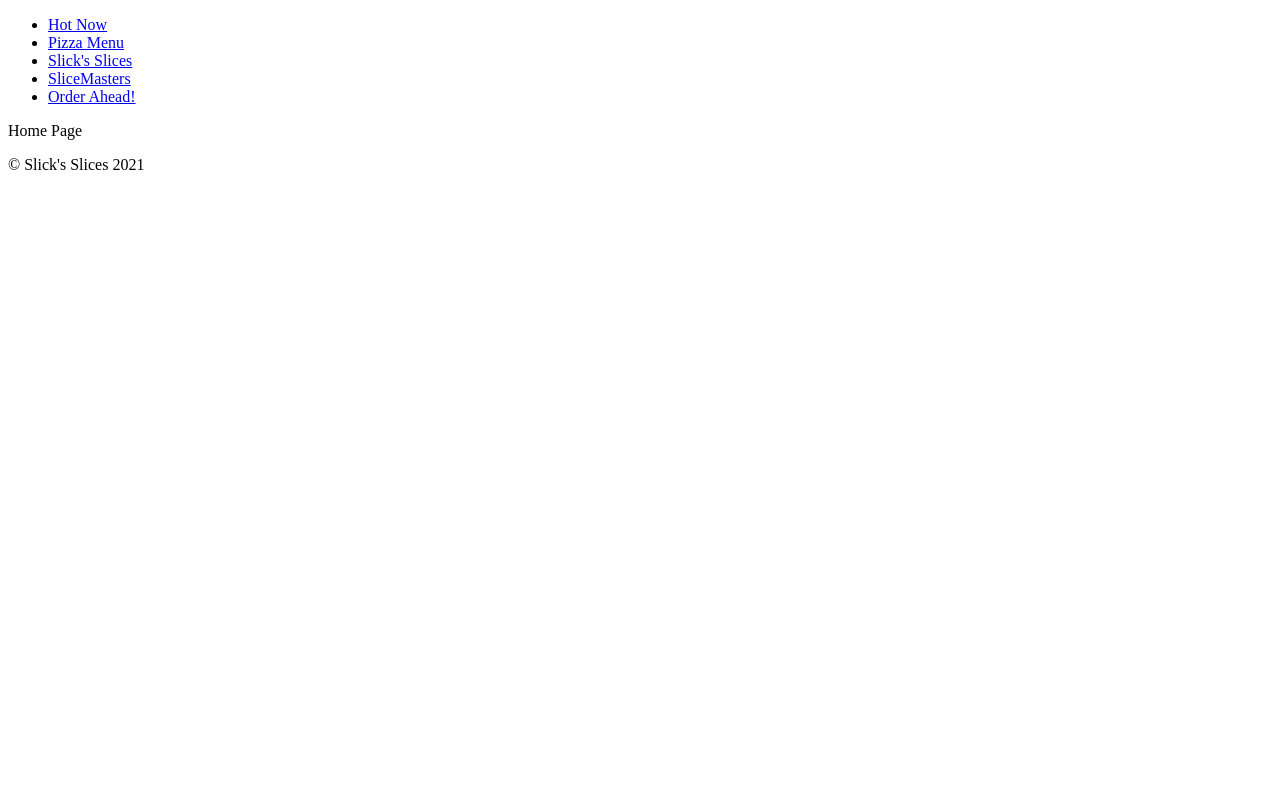
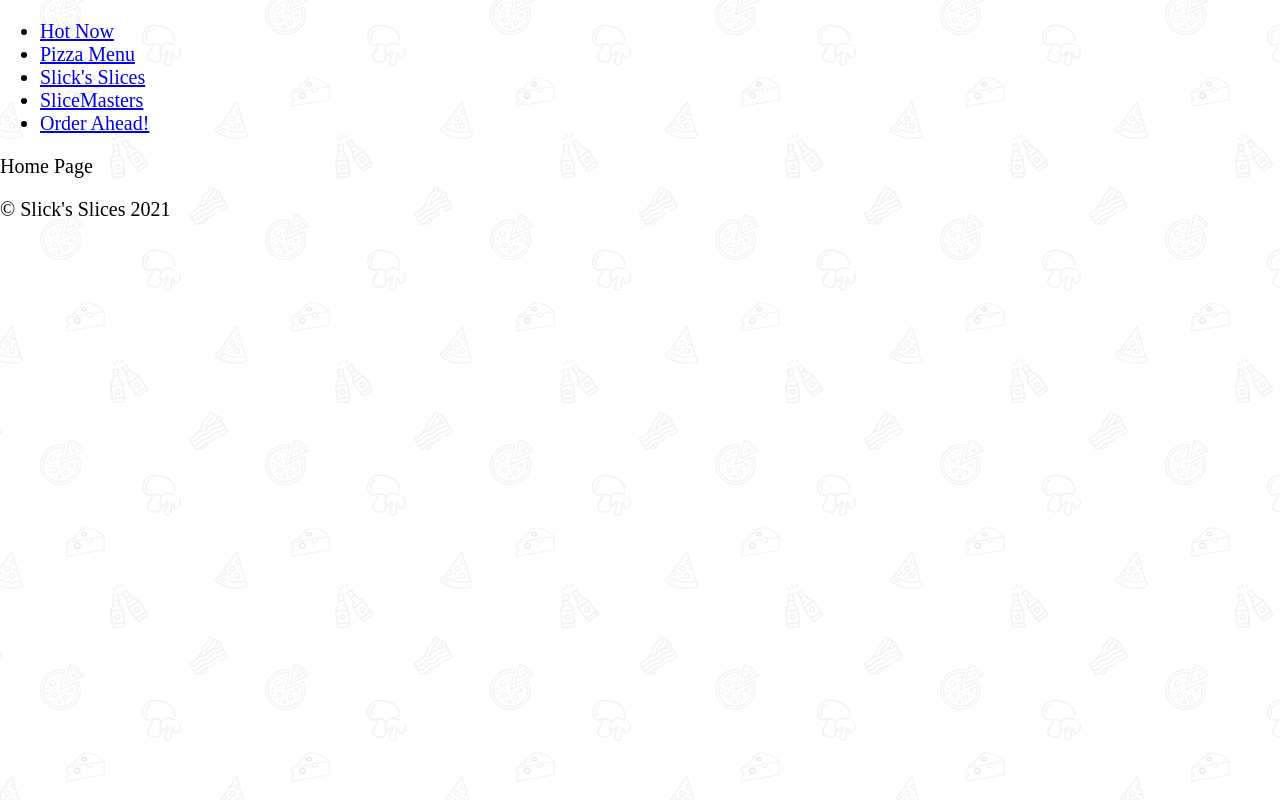
Before and after one commit to KacperLochowski/wesbos-master-gatsby, a Gatsby site in the folder gatsby/: page / in a window 1280 px wide. Built offline with nearby package versions, Linux system fonts and the light colour scheme; Gatsby itself is replaced by a stand-in of ours.

Commit message:
feat: add global styles with styled components

```diff
--- /dev/null
+++ b/gatsby/src/assets/styles/globalStyles.js
@@ -0,0 +1,73 @@
+import { createGlobalStyle } from 'styled-components'
+
+import bg from '../images/bg.svg'
+import stripes from '../images/stripes.svg'
+
+const GlobalStyles = createGlobalStyle`
+  :root {
+    --red: #FF4949;
+    --black: #2E2E2E;
+    --yellow: #ffc600;
+    --white: #fff;
+    --grey: #efefef;
+  }
+  html {
+    background-image: url(${bg});
+    background-size: 450px;
+    background-attachment: fixed;
+    font-size: 10px;
+  }
+  body {
+    font-size: 2rem;
+  }
+  fieldset {
+    border-color: rgba(0,0,0,0.1);
+    border-width: 1px;
+  }
+  button {
+    background: var(--red);
+    color: white;
+    border: 0;
+    padding: 0.6rem 1rem;
+    border-radius: 2px;
+    cursor: pointer;
+    --cast: 2px;
+    box-shadow: var(--cast) var(--cast) 0 var(--grey);
+    text-shadow: 0.5px 0.5px 0 rgba(0,0,0,0.2);
+    transition: all 0.2s;
+    &:hover {
+      --cast: 4px;
+    }
+  }
+  .gatsby-image-wrapper img[src*=base64\\] {
+    image-rendering: -moz-crisp-edges;
+    image-rendering: pixelated;
+  }
+  /* Scrollbar Styles */
+  body::-webkit-scrollbar {
+    width: 12px;
+  }
+  html {
+    scrollbar-width: thin;
+    scrollbar-color: var(--red) var(--white);
+  }
+  body::-webkit-scrollbar-track {
+    background: var(--white);
+  }
+  body::-webkit-scrollbar-thumb {
+    background-color: var(--red) ;
+    border-radius: 6px;
+    border: 3px solid var(--white);
+  }
+  hr {
+    border: 0;
+    height: 8px;
+    background-image: url(${stripes});
+    background-size: 1500px;
+  }
+  img {
+    max-width: 100%;
+  }
+`
+
+export default GlobalStyles
--- a/gatsby/src/components/layout.jsx
+++ b/gatsby/src/components/layout.jsx
@@ -1,11 +1,15 @@
 import React from 'react'
 import PropTypes from 'prop-types'
+
+import 'normalize.css'
+import GlobalStyles from '../assets/styles/globalStyles'
 
 import Nav from './nav'
 import Footer from './footer'
 
 const Layout = ({ children }) => (
   <div>
+    <GlobalStyles />
     <Nav />
     {children}
     <Footer />
```
Also changed, not shown: 2 other files.
